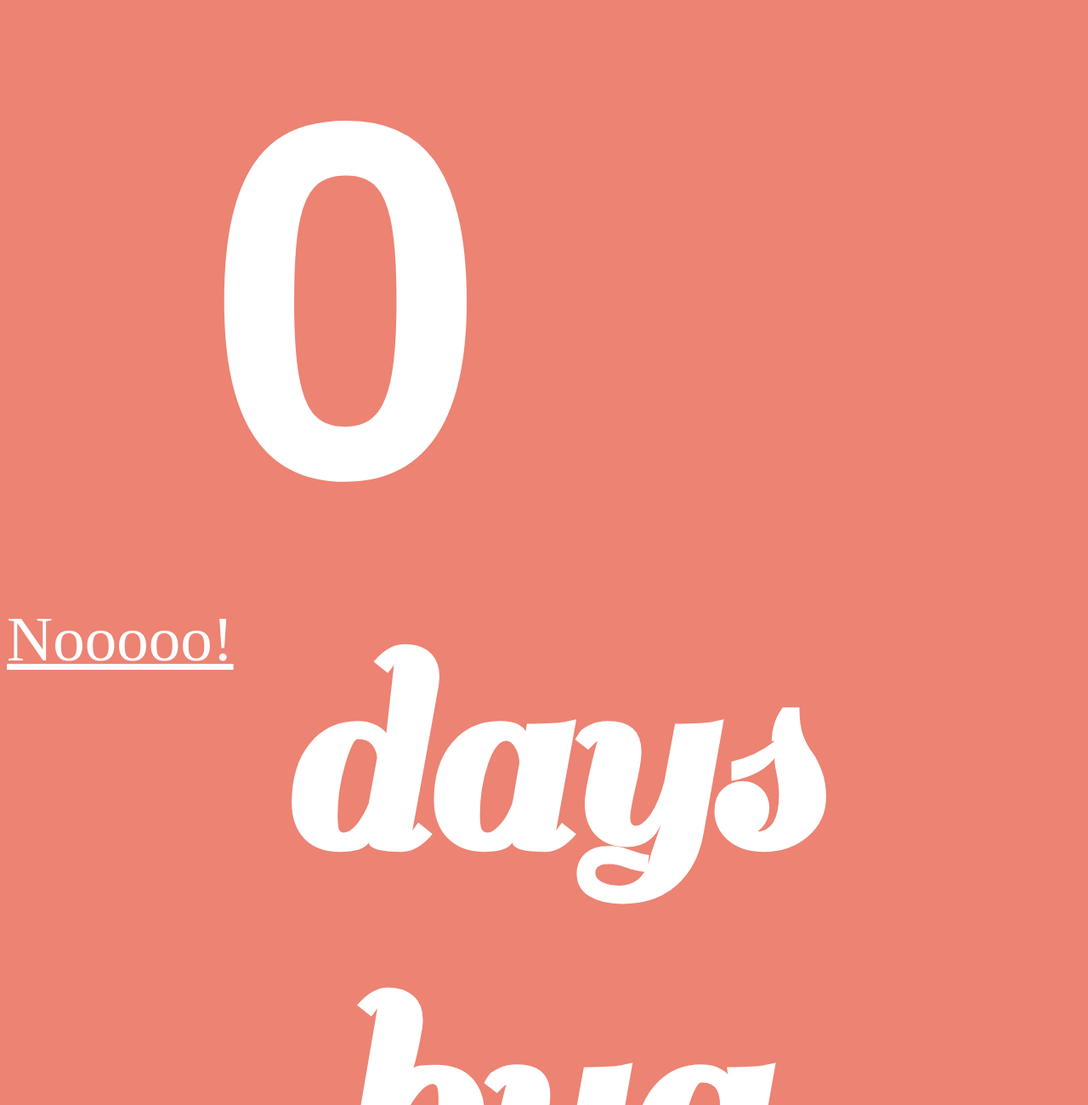
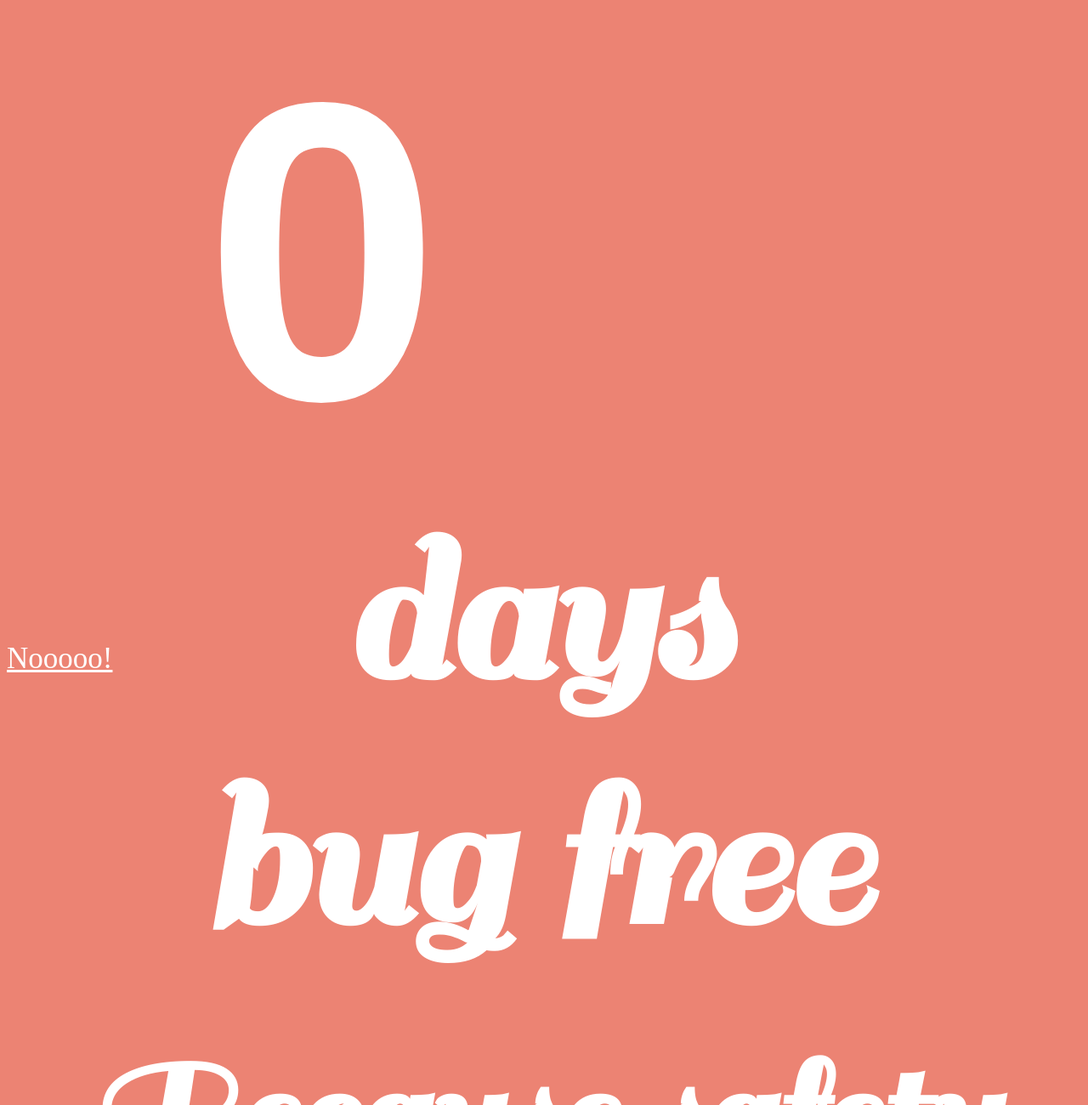
Before and after one commit to hanui/hanui.github.io, a plain HTML site: page index.html in a window 1280 px wide. Shown: the top 1300 px of the page at 85% size. Drawn offline with Linux system fonts and the light colour scheme.

Commit message:
Update stylesheet.css
made fonts smaller

```diff
--- a/stylesheet.css
+++ b/stylesheet.css
@@ -18,7 +18,7 @@ body{
 
 h1{
 	font-family: 'Helvetica';
-	font-size: 600px;
+	font-size: 500px;
 	color: #FFFFFF;
 	text-align: center;
 	margin: 0;
@@ -27,7 +27,7 @@ h1{
 
 h2{
 	font-family: 'sail-regular';
-	font-size: 350px;
+	font-size: 250px;
 	color: #FFFFFF;
 	text-align: center;
 	margin: 0;
@@ -36,7 +36,7 @@ h2{
 
 h3{
 	font-family: 'sail-regular';
-	font-size: 275px;
+	font-size: 175px;
 	color: #FFFFFF;
 	text-align: center;
 	margin: 50px;
@@ -44,7 +44,7 @@ h3{
 
 a{
 	color: #FFFFFF;
-	font-size: 75px;
+	font-size: 35px;
 	position: absolute;
 	bottom: 5px;
 }
```
